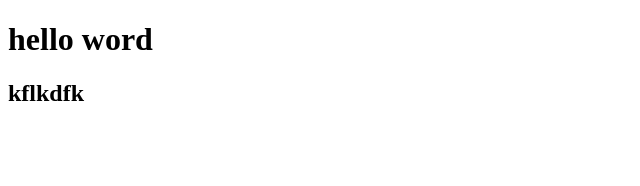
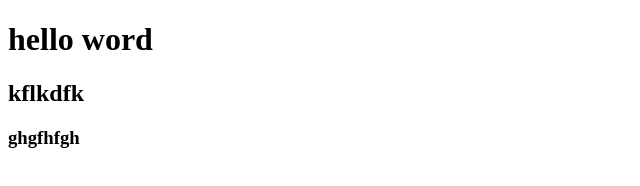
Before and after one commit to handeee/test, a plain HTML site: page index.html in a window 1280 px wide. Shown: the whole page, without its empty margins (0-640 px from the left). Drawn offline with Linux system fonts and the light colour scheme.

Commit message:
h3 eklendi

```diff
--- a/index.html
+++ b/index.html
@@ -9,5 +9,6 @@
 <body>
     <h1>hello word</h1>
     <h2>kflkdfk</h2>
+    <h3>ghgfhfgh</h3>
 </body>
 </html>
```
